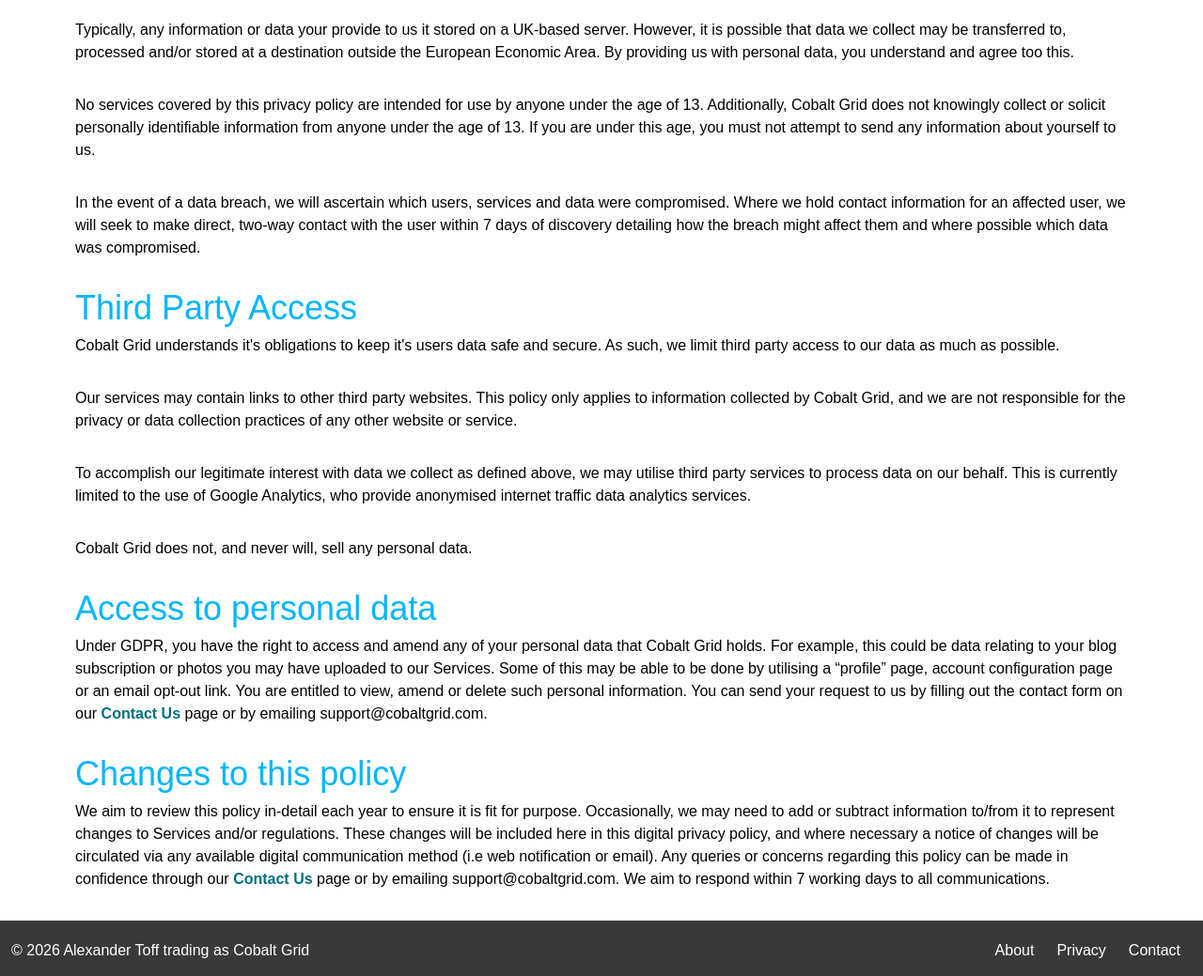
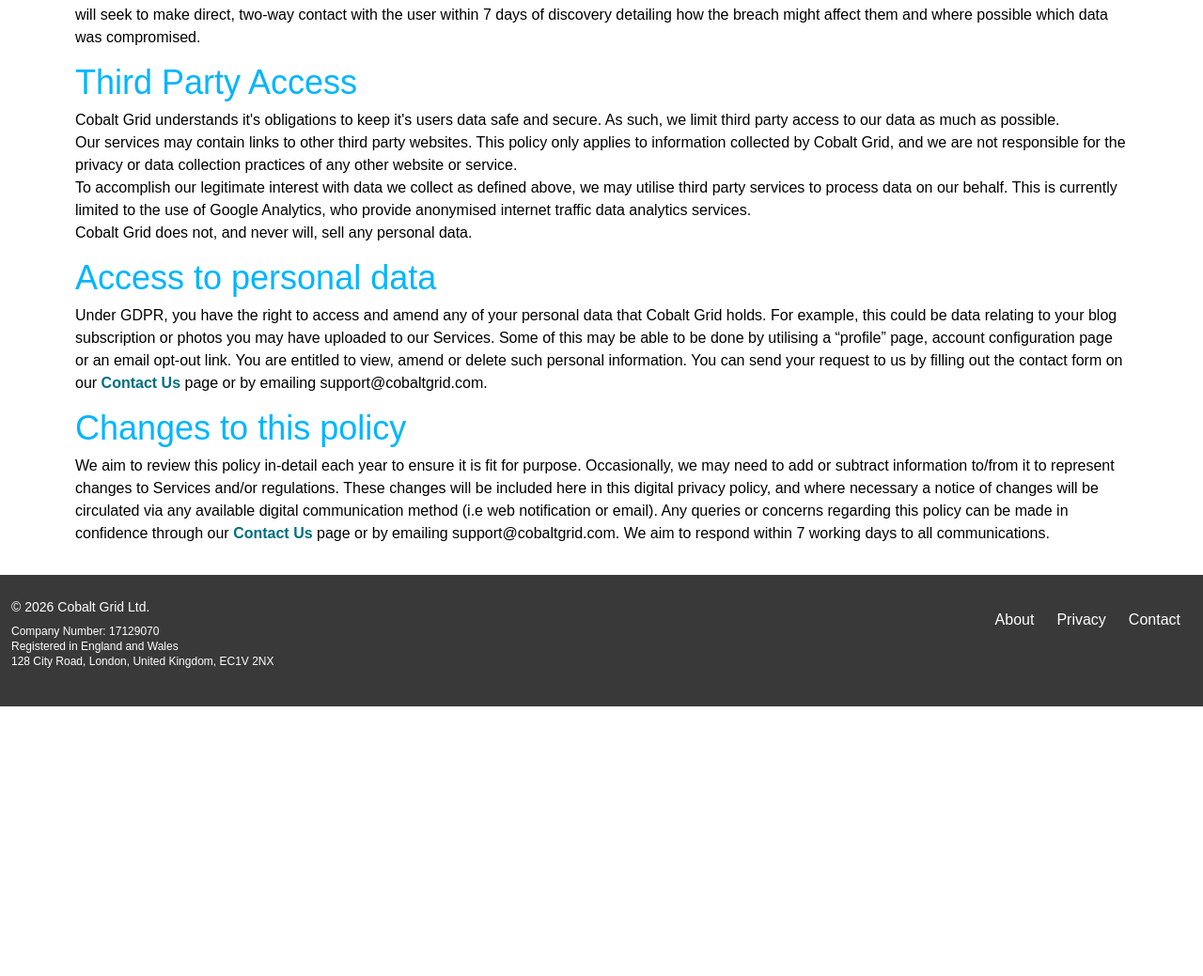
Before and after one commit to CobaltGrid/cobaltgrid, a Gatsby site: page /privacy-policy in a window 1280 px wide. Shown: the part 1508-2547 px from the top of the page at 94% size. After the commit the page ends 2260 px from the top, so only its background shows below. Built offline with nearby package versions, Linux system fonts and the light colour scheme; Gatsby itself is replaced by a stand-in of ours; what tailwindcss-aspect-ratio would draw is missing.

Commit message:
style: Update with company details

```diff
--- a/src/components/layout.css
+++ b/src/components/layout.css
@@ -1,10 +1,6 @@
 @tailwind base;
 
 @import url("https://fonts.googleapis.com/css2?family=Alata&family=Source+Sans+Pro&display=swap");
-
-p {
-  @apply mb-8;
-}
 
 h1 {
   @apply text-5xl font-display mb-2;
--- a/src/components/layout.js
+++ b/src/components/layout.js
@@ -18,14 +18,25 @@ const Layout = ({ children }) => {
       <Header />
       <div className="flex flex-col flex-grow">{children}</div>
 
-      <footer className="bg-cobalt-mud h-16 text-white">
-        <div className="flex container items-center px-3 h-full font-display text-xs sm:text-base">
+      <footer className="bg-cobalt-mud text-white py-6">
+        <div className="container px-3">
+          <div className="grid grid-cols-1 md:grid-cols-2 gap-6 mb-4">
             <div>
-            &copy; {new Date().getFullYear()} Alexander Toff trading as Cobalt
-            Grid
+              <p className="font-display text-sm">
+                &copy; {new Date().getFullYear()} Cobalt Grid Ltd.
+              </p>
+              <p className="font-body text-xs mt-2">
+                Company Number: 17129070
+              </p>
+              <p className="font-body text-xs">
+                Registered in England and Wales
+              </p>
+              <p className="font-body text-xs">
+                128 City Road, London, United Kingdom, EC1V 2NX
+              </p>
             </div>
-          <div className="text-right ml-auto">
-            <ul>
+            <div className="text-right">
+              <ul className="font-display text-xs sm:text-base">
                 <li className="inline-block p-1 sm:p-3">
                   <Link to="/about">About</Link>
                 </li>
@@ -38,6 +49,7 @@ const Layout = ({ children }) => {
               </ul>
             </div>
           </div>
+        </div>
       </footer>
     </div>
   )
--- a/src/pages/privacy-policy.js
+++ b/src/pages/privacy-policy.js
@@ -191,7 +191,7 @@ const PrivacyPolicyPage = () => {
             &#115;upport&#64;cobalt&#103;r&#105;d&#46;c&#111;m.
           </p>
         </section>
-        <section className="mt-4">
+        <section className="mt-4 mb-8">
           <h2 className="text-cobalt-bright">Changes to this policy</h2>
           <p>
             We aim to review this policy in-detail each year to ensure it is fit
--- a/src/templates/project.css
+++ b/src/templates/project.css
@@ -7,3 +7,7 @@
 .project-text ul {
   @apply list-disc pl-4
 }
+
+.project-text p {
+  @apply mb-4;
+}
```
Also changed, not shown: .devcontainer/devcontainer.json, 1 other file. Lines whose indentation alone changed are shown as unchanged.
